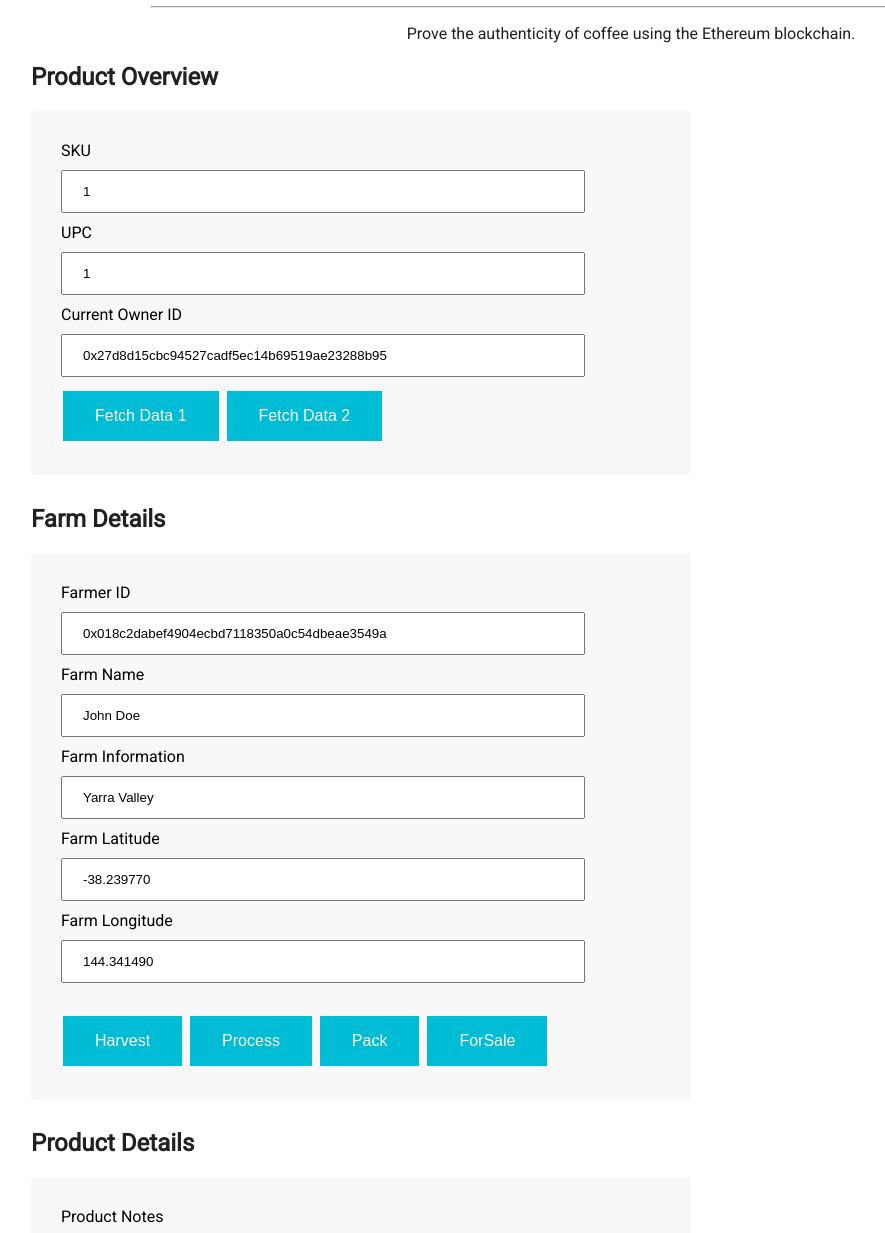
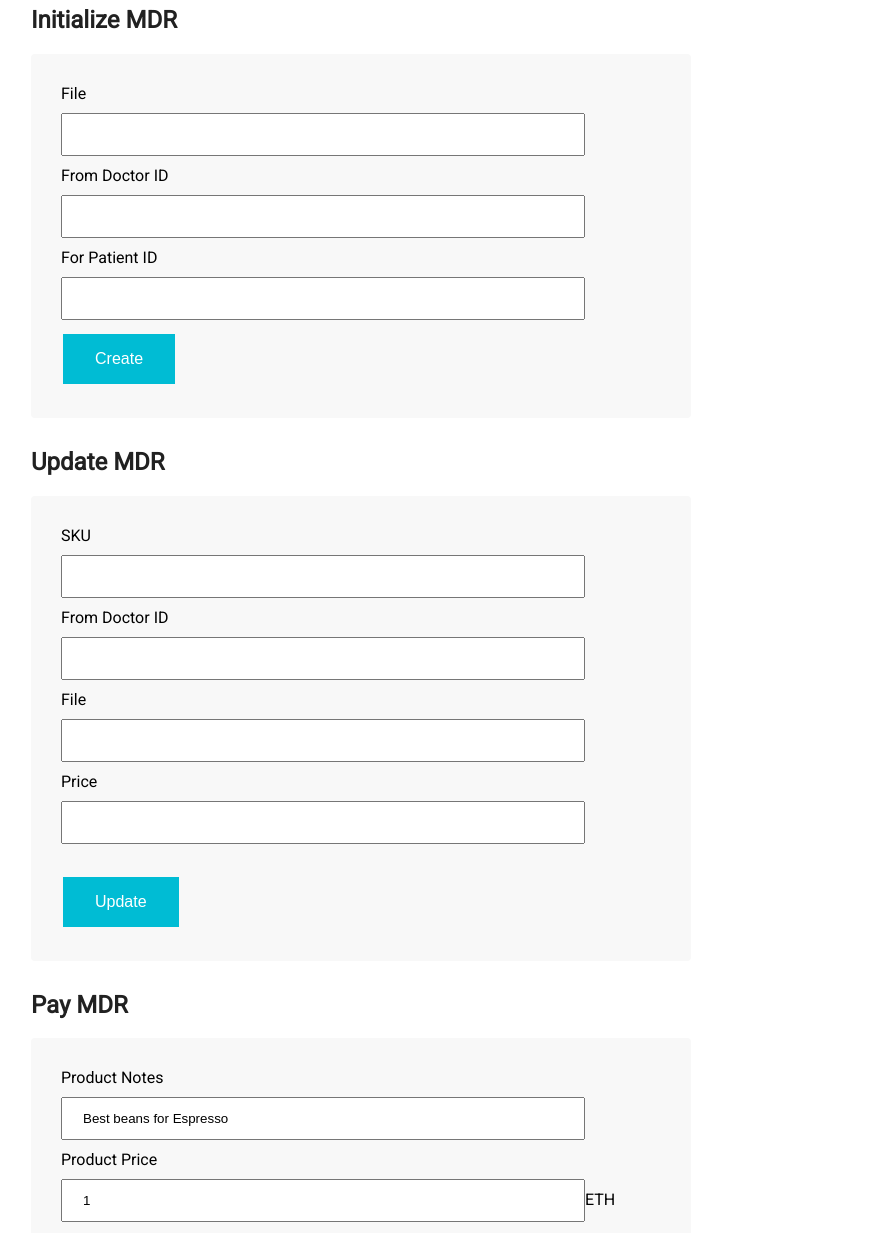
Before and after one commit to vinhnguyen/nd1309-supply-chain, a website: page index.html in a window 1280 px wide. Shown: the part 115-1348 px from the top of the page, without its empty margins (9-894 px from the left). Drawn offline with nearby package versions, Linux system fonts and the light colour scheme.

Commit message:
update contracts & ui

```diff
--- a/index.html
+++ b/index.html
@@ -11,55 +11,46 @@
 
 <body>
     <div class="container">
-        <h1 style="text-align: center;">Fair Trade Coffee </h1>
-        <hr>
-        <p style="text-align: center;">Prove the authenticity of coffee using the Ethereum blockchain.</p>
+        <h1 style="text-align: center;">Medical Records Supply Chain </h1>
     </div>
 
     <div id="ftc-harvest">
-        <h2>Product Overview</h2>
+        <h2>Initialize MDR</h2>
+        <div class="form-group">
+            File
+            <br>
+            <input class="text" id="file" name="file" value="" size="50"><br>
+            From Doctor ID
+            <br>
+            <input type="text" id="doctorID" name="doctorID" value="" size="50"><br>
+            For Patient ID
+            <br>
+            <input type="text" id="patientID" name="patientID" value="" size="50"><br>
+            <div class=button-div>
+                <button class="btn-fetchOne" id="button" type="button" data-id="9">Create</button>
+            </div>
+        </div>
+        <div class=form-break></div>
+        <h2>Update MDR</h2>
         <div class="form-group">
             SKU
             <br>
-            <input class="input-field" type="number" id="sku" name="sku" value=1><br>
-            UPC
+            <input type="text" id="updateSKU" name="updateSKU" value=""
+                size="50"><br>
+            From Doctor ID
             <br>
-            <input type="number" id="upc" name="upc" value=1><br>
-            Current Owner ID
+            <input type="text" id="doctorId2" name="doctorId2" value=""><br>
+            File
             <br>
-            <input type="text" id="ownerID" name="ownerID" value="0x27d8d15cbc94527cadf5ec14b69519ae23288b95" size="50"><br>
-            <div class=button-div>
-                <button class="btn-fetchOne" id="button" type="button" data-id="9">Fetch Data 1</button>
-                <button class="btn-fetchTwo" id="button" type="button" data-id="10">Fetch Data 2</button>
-            </div>
+            <input type="text" id="file2" name="file2" value=""><br>
+            Price
+            <br>
+            <input type="text" id="price" name="price" value=""><br>
+            <br>
+            <button class="btn-harvest" id="btnUpdate" type="btnUpdate" data-id="1">Update</button>
         </div>
         <div class=form-break></div>
-        <h2>Farm Details</h2>
-        <div class="form-group">
-            Farmer ID
-            <br>
-            <input type="text" id="originFarmerID" name="originFarmerID" value="0x018c2dabef4904ecbd7118350a0c54dbeae3549a"
-                size="50"><br>
-            Farm Name
-            <br>
-            <input type="text" id="originFarmName" name="originFarmName" value="John Doe"><br>
-            Farm Information
-            <br>
-            <input type="text" id="originFarmInformation" name="originFarmInformation" value="Yarra Valley"><br>
-            Farm Latitude
-            <br>
-            <input type="text" id="originFarmLatitude" name="originFarmLatitude" value="-38.239770"><br>
-            Farm Longitude
-            <br>
-            <input type="text" id="originFarmLongitude" name="originFarmLongitude" value="144.341490"><br>
-            <br>
-            <button class="btn-harvest" id="button" type="button" data-id="1">Harvest</button>
-            <button class="btn-process" id="button" type="button" data-id="2">Process</button>
-            <button class="btn-pack" id="button" type="button" data-id="3">Pack</button>
-            <button class="btn-forsale" id="button" type="button" data-id="4">ForSale</button>
-        </div>
-        <div class=form-break></div>
-        <h2>Product Details</h2>
+        <h2>Pay MDR</h2>
         <div class="form-group">
             Product Notes
             <br>
```
Also changed, not shown: README.md, images/activity.png, images/class.png, images/sequence.png, images/state.png, images/supply-chain.png, 1 other file.
